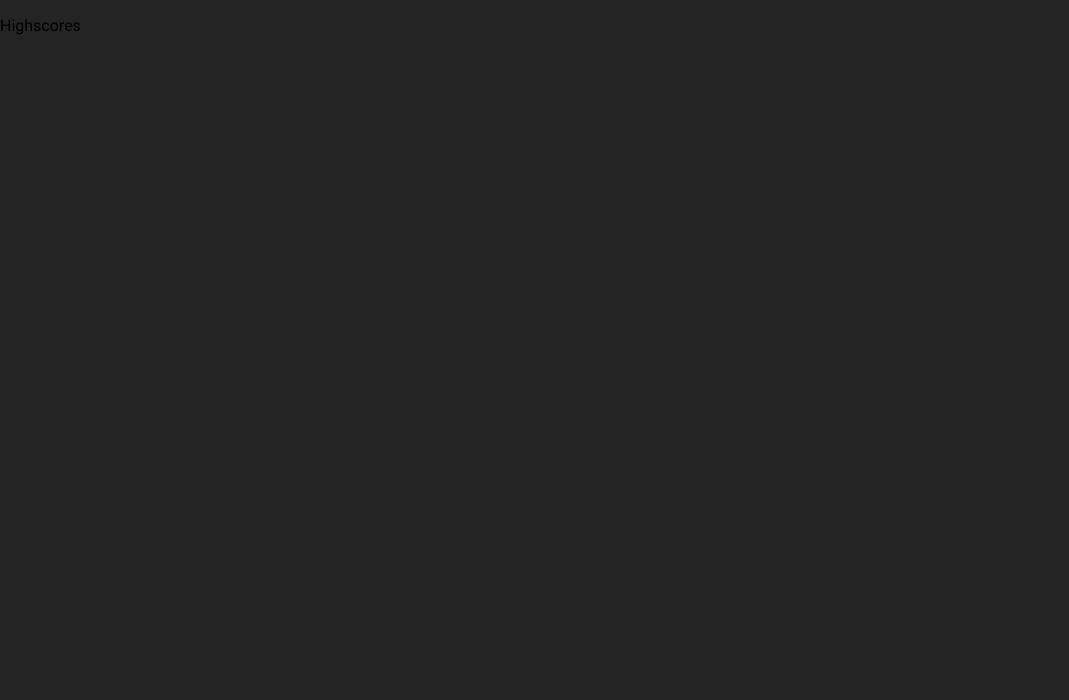
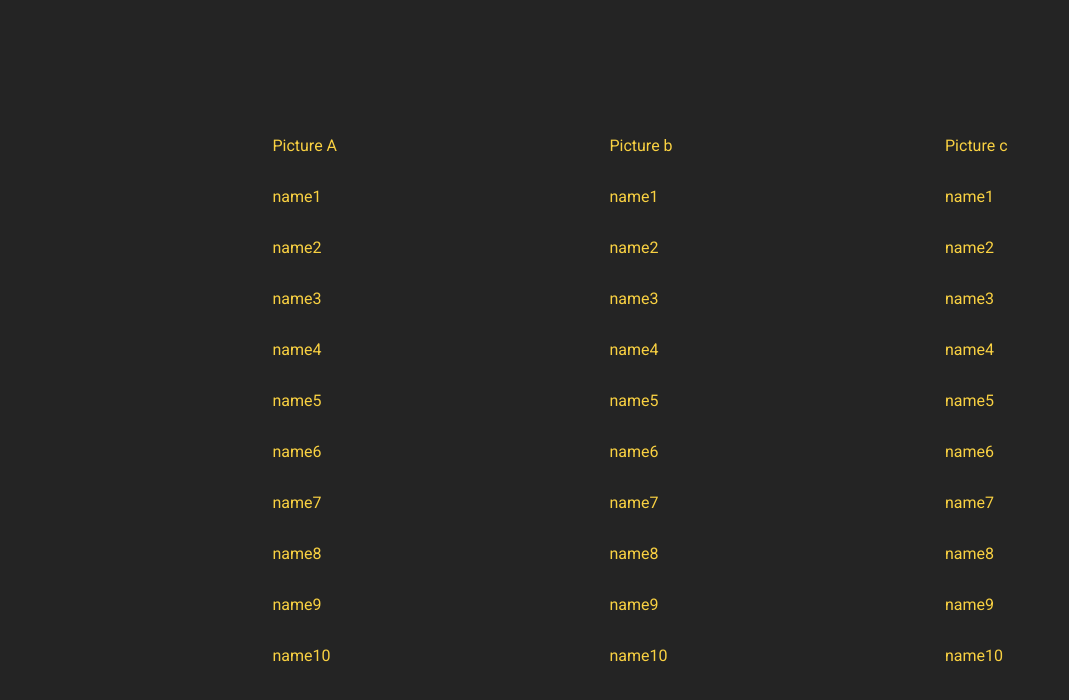
Before and after one commit to uwuzumaki/wheres-waldo, a React (Vite) app: page /highscores in a window 1280 px wide. Shown: the top 700 px of the page, without its empty margins (0-1069 px from the left). Built offline with nearby package versions, Linux system fonts and the light colour scheme.

Commit message:
Very basic highscores page

```diff
--- a/src/Components/Highscores/Highscores.jsx
+++ b/src/Components/Highscores/Highscores.jsx
@@ -1,8 +1,50 @@
+import { styled } from "@mui/material";
+
+const Base = styled("div")(({ theme }) => ({
+  flex: 1,
+  display: "flex",
+  justifyContent: "space-evenly",
+  alignItems: "center",
+  color: theme.palette.primary.main,
+}));
+
+const Player = styled("div")({
+  display: "flex",
+});
+
+const data = [1, 2, 3, 4, 5, 6, 7, 8, 9, 10];
+
 const Highscores = () => {
   return (
-    <>
-      <p>Highscores</p>
-    </>
+    <Base>
+      <div>
+        <p>Picture A</p>
+        {data.map((score) => (
+          <Player>
+            <p>name</p>
+            <p>{score}</p>
+          </Player>
+        ))}
+      </div>
+      <div>
+        <p>Picture b</p>
+        {data.map((score) => (
+          <Player>
+            <p>name</p>
+            <p>{score}</p>
+          </Player>
+        ))}
+      </div>
+      <div>
+        <p>Picture c</p>
+        {data.map((score) => (
+          <Player>
+            <p>name</p>
+            <p>{score}</p>
+          </Player>
+        ))}
+      </div>
+    </Base>
   );
 };
 
```
